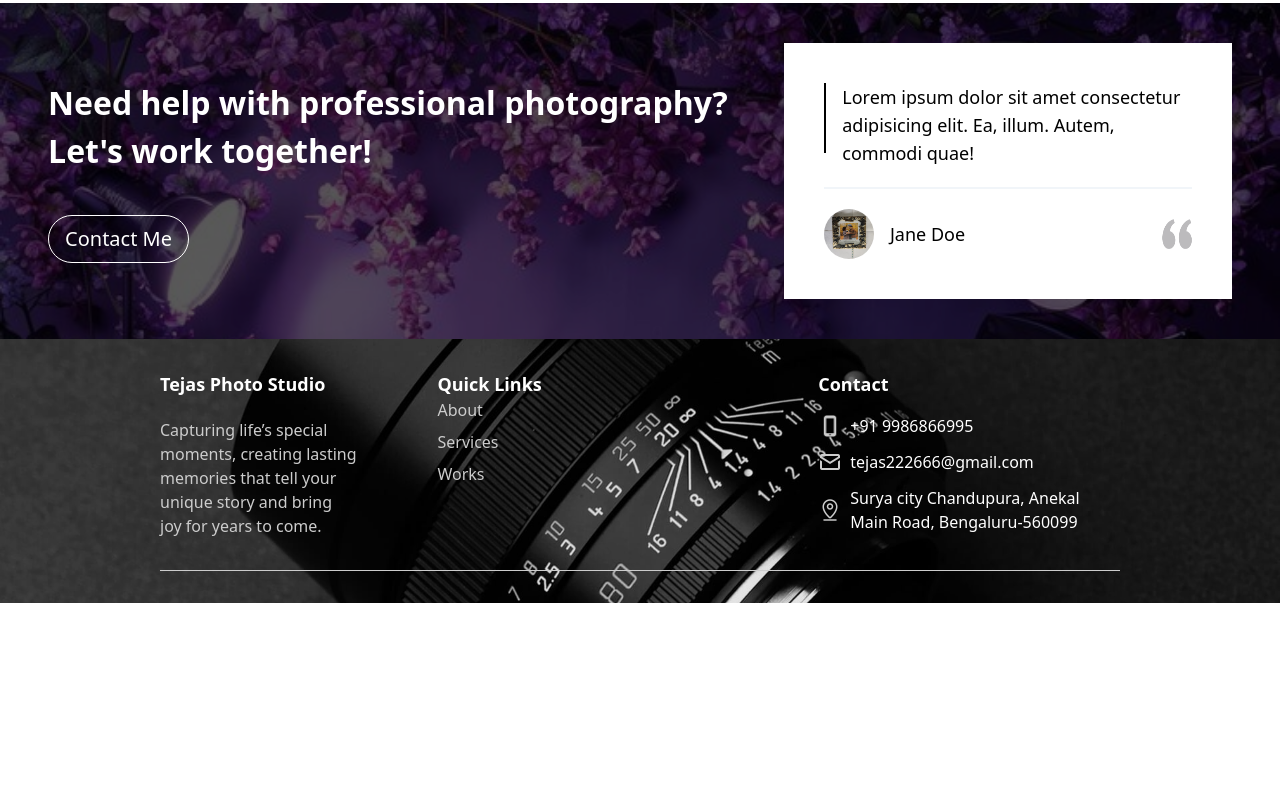
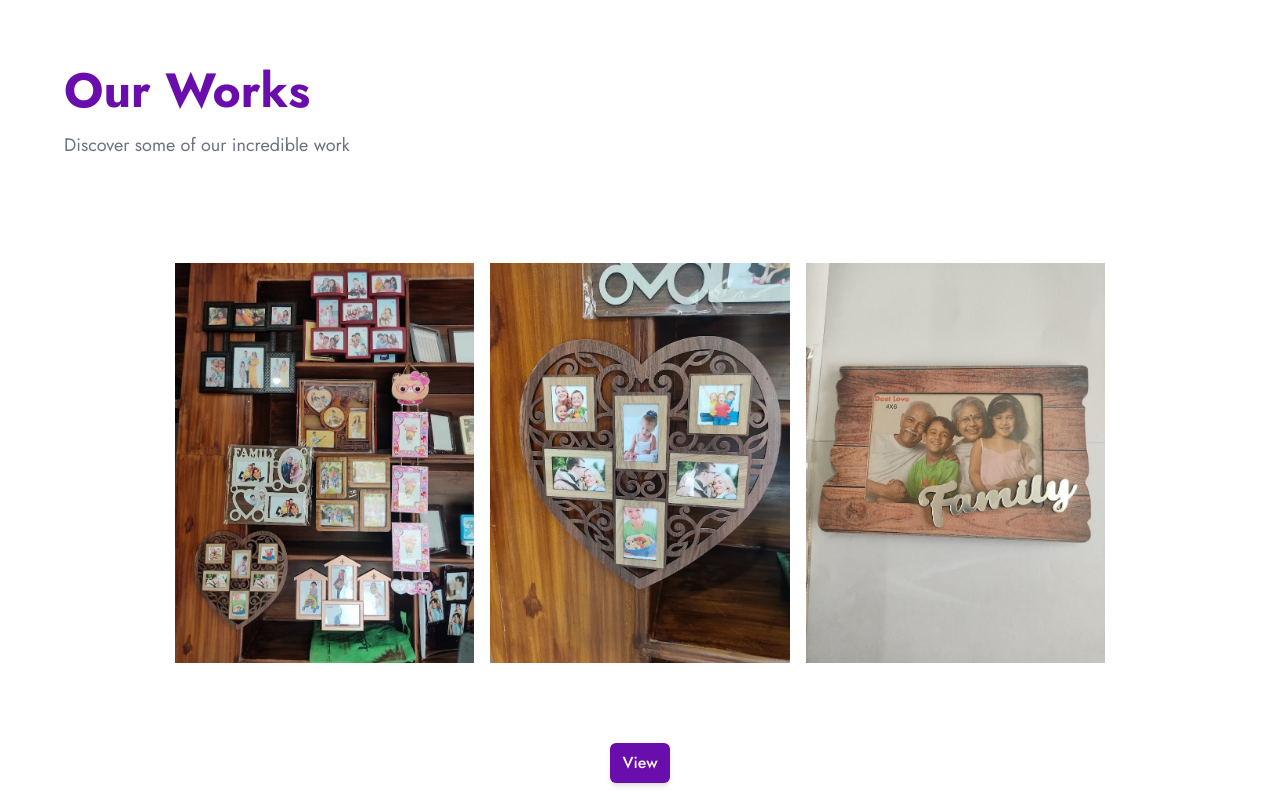
Before and after one commit to TejasNReddy/Tejas_digital_studio, a React (Vite) app: page / in a window 1280 px wide. Shown: the part 2180-2980 px from the top of the page. Before the commit the page ends 2783 px from the top, so only its background shows below. Built offline with nearby package versions, Linux system fonts and the light colour scheme.

Commit message:
all done

```diff
--- /dev/null
+++ b/src/Components/Home/Works/Works_gallery.tsx
@@ -0,0 +1,29 @@
+import img1 from "../../../assets/works/AllFrame.jpg"
+import img2 from "../../../assets/works/Heart.jpg"
+import img3 from "../../../assets/works/family.jpg"
+
+
+const Works_gallery = () => {
+    interface Imageworks{
+        image_url: string;
+    }
+
+    const image_works: Imageworks[] = [
+        {image_url: img1 },
+        {image_url: img2},
+        {image_url: img3},
+
+    ]
+
+  return (
+    <div className="grid grid-cols-3 grid-rows-3 gap-4 md:max-w-[calc(100vw-350px)] h-full mx-auto my-20 max-md:grid-cols-1 md:grid-rows-1 max-md:w-[80%]">
+          {image_works.map((item, index) => (
+        <div className="" key={index}>
+          <img src={item.image_url} alt="works" />
+        </div>
+      ))}
+    </div>
+  )
+}
+
+export default Works_gallery
--- /dev/null
+++ b/src/Components/Home/Works/Works_sec.tsx
@@ -0,0 +1,30 @@
+import { Link } from "react-router-dom";
+import Works_gallery from "./Works_gallery";
+
+const Works_sec = () => {
+  return (
+    <div className="font-primary-font w-[100%] lg:p-10">
+      <div className="p-6">
+        <h2 className="text-5xl font-bold text-primary_purple">Our Works</h2>
+        <p className="text-lg mt-4 text-gray-500">
+          Discover some of our incredible work
+        </p>
+      </div>
+      <div>
+        <Works_gallery />
+      </div>
+      <div>
+        <div className="flex justify-center mt-3 mb-3">
+          <Link
+            to="/Works"
+            className="bg-primary_purple text-white p-3 pt-2 pb-2 rounded-md font-medium cursor-pointer shadow-md"
+          >
+            View
+          </Link>
+        </div>
+      </div>
+    </div>
+  );
+};
+
+export default Works_sec;
--- a/src/Pages/Home.tsx
+++ b/src/Pages/Home.tsx
@@ -2,12 +2,14 @@ import Hero from "../Components/Home/Hero/Hero";
 import About from "../Components/Home/About/About";
 import Service from "../Components/Home/Services/Service";
 import Testimonial from "../Components/Testimonial_sec/Testimonial";
+import Works_sec from "../Components/Home/Works/Works_sec";
 const Home: React.FC = () => {
   return (
         <main  className="overflow-x-hidden">
           <Hero />
           <About />
           <Service />
+          <Works_sec/>
           <Testimonial/>
         </main>
   );
```
